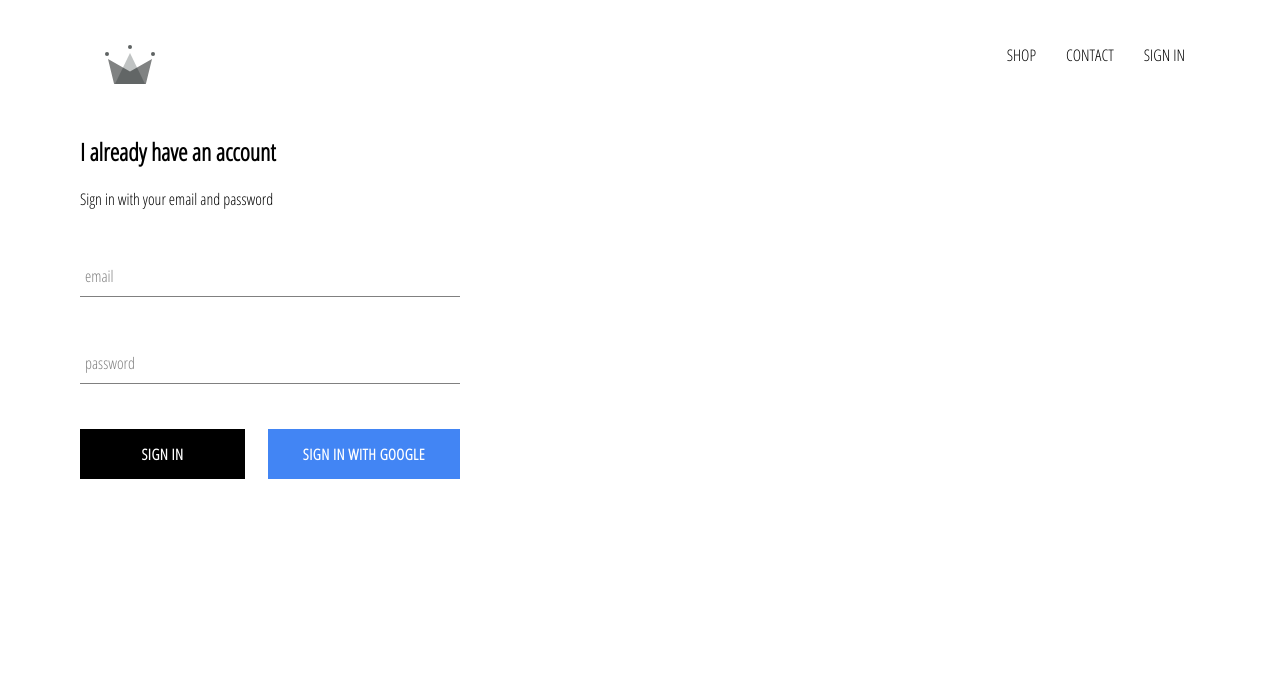
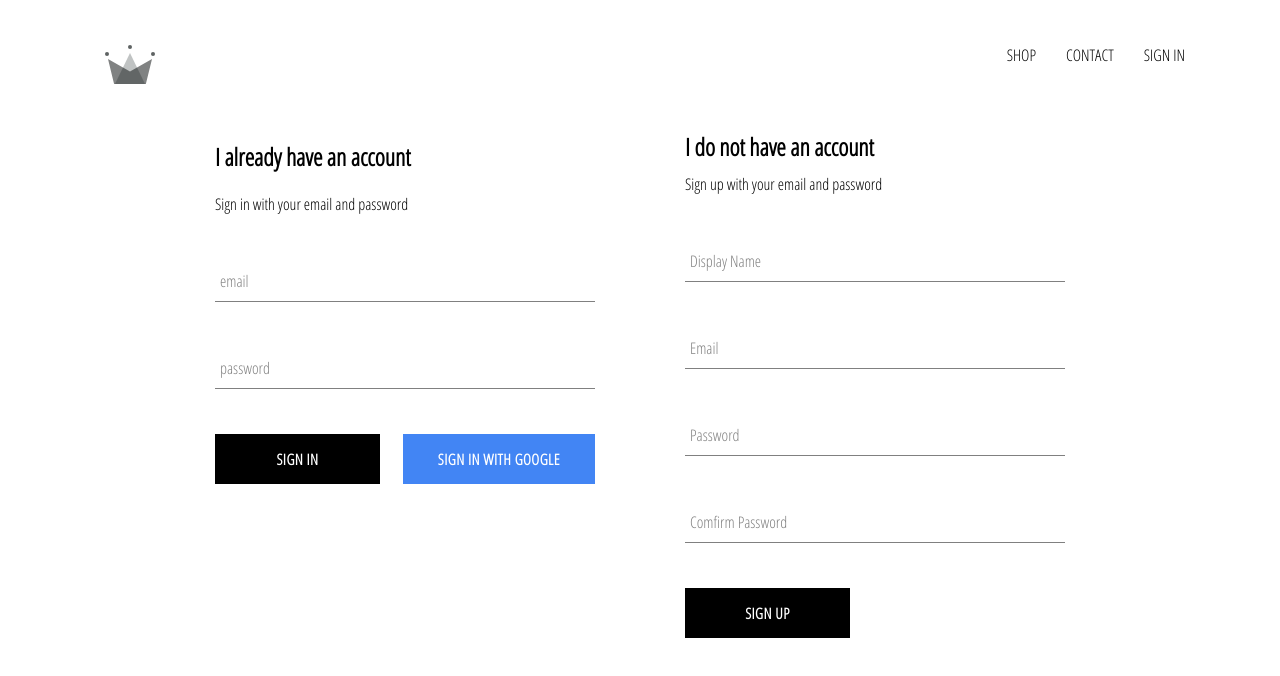
Before and after one commit to yiyin1027/crwn-clothing, a React (Create React App) app: page /signin in a window 1280 px wide. Shown: the top 676 px of the page. Built offline with nearby package versions, Linux system fonts and the light colour scheme; no server answers.

Commit message:
implemented firebase utils, included ability to store authenticated user

```diff
--- a/src/App.js
+++ b/src/App.js
@@ -38,6 +38,8 @@
           })
         })
       }
+
+      this.setState({currentUser: userAuth});
     })
   }
 
--- a/src/components/sign-up/sign-up.component.jsx
+++ b/src/components/sign-up/sign-up.component.jsx
@@ -6,3 +6,99 @@
 import { auth, createUserProfileDocument } from '../../firebase/firebase.utils';
 
 import './sign-up.component.scss';
+
+class SignUp extends React.Component {
+  constructor() {
+    super();
+
+    this.state = {
+      displayName: '',
+      email: '',
+      password: '',
+      confirmPassword: ''
+    }
+  }
+
+  handleSubmit = async event => {
+    event.preventDefault();
+    const {displayName, email, password, confirmPassword} = this.state;
+
+    if(password != confirmPassword){
+      alert("password don't match");
+      return;
+    }
+
+    try {
+      const {user} = await auth.createUserWithEmailAndPassword(
+        email,
+        password
+      );
+
+      await createUserProfileDocument(user, {displayName});
+
+      this.setState({
+        displayName: '',
+        email: '',
+        password: '',
+        confirmPassword: ''
+      })
+    } catch (error) {
+      console.log(error);
+    }
+  };
+
+  handleChange = event => {
+    const {name, value} = event.target;
+
+    this.setState({
+      [name]: value
+    })
+  }
+
+  render() {
+    const {displayName, email, password, confirmPassword} = this.state;
+    return (
+      <div className='sign-up'>
+        <h2 className='title'>I do not have an account</h2>
+        <span>Sign up with your email and password</span>
+        <form className = 'sign-up-form' onSubmit={this.handleSubmit}>
+          <FormInput
+            type='text'
+            name='displayName'
+            value={displayName}
+            onChange={this.handleChange}
+            label='Display Name'
+            required
+          ></FormInput>
+          <FormInput
+            type='text'
+            name='email'
+            value={email}
+            onChange={this.handleChange}
+            label='Email'
+            required
+          ></FormInput>
+          <FormInput
+            type='text'
+            name='password'
+            value={password}
+            onChange={this.handleChange}
+            label='Password'
+            required
+          ></FormInput>
+          <FormInput
+            type='text'
+            name='confirmPassword'
+            value={confirmPassword}
+            onChange={this.handleChange}
+            label='Comfirm Password'
+            required
+          ></FormInput>
+          <CustomButton type='submit'>SIGN UP</CustomButton>
+        </form>
+      </div>
+    )
+  }
+}
+
+export default SignUp;
--- a/src/components/sign-up/sign-up.component.scss
+++ b/src/components/sign-up/sign-up.component.scss
@@ -0,0 +1,9 @@
+.sign-up {
+  display: flex;
+  flex-direction: column;
+  width: 380px;
+
+  .title {
+    margin: 10px 0;
+  }
+}
--- a/src/pages/sign-in-and-sign-up/sign-in-and-sign-up.component.jsx
+++ b/src/pages/sign-in-and-sign-up/sign-in-and-sign-up.component.jsx
@@ -3,10 +3,12 @@
 import './sign-in-and-sign-up.component.scss';
 
 import SignIn from '../../components/sign-in/sign-in.component';
+import SignUp from '../../components/sign-up/sign-up.component';
 
 const SignInAndSignUpPage = () => (
     <div className='sign-in-and-sign-up'>
         <SignIn />
+        <SignUp />
     </div>
 )
 
--- a/src/pages/sign-in-and-sign-up/sign-in-and-sign-up.component.scss
+++ b/src/pages/sign-in-and-sign-up/sign-in-and-sign-up.component.scss
@@ -0,0 +1,6 @@
+.sign-in-and-sign-up {
+  width: 850px;
+  display: flex;
+  justify-content: space-between;
+  margin: 30px auto;
+}
```
